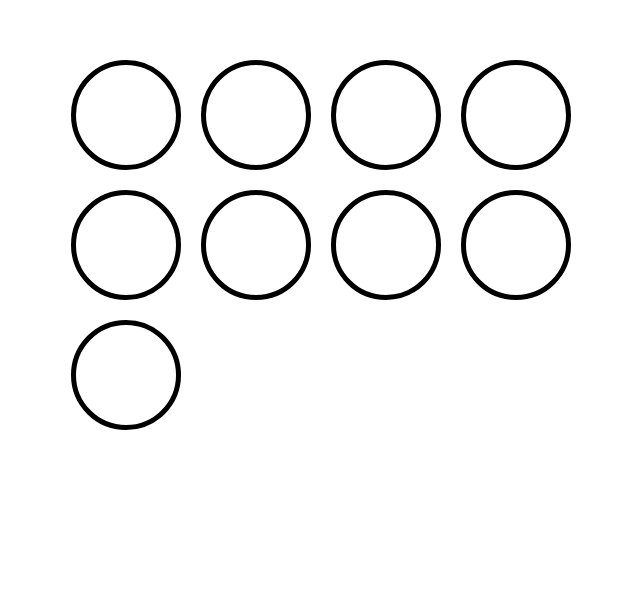
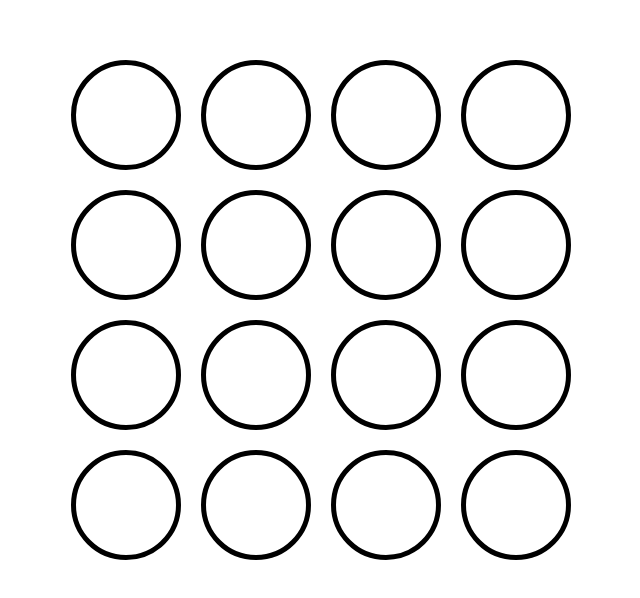
Before and after one commit to Haseen-dev/connect-4-clone, a React (Create React App) app: page / in a window 1280 px wide. Shown: the part 170-768 px from the top of the page, without its empty margins (349-989 px from the left). Built offline with nearby package versions, Linux system fonts and the light colour scheme.

Commit message:
intialize the Game Board

```diff
--- a/src/components/GameBoard.jsx
+++ b/src/components/GameBoard.jsx
@@ -5,7 +5,7 @@ import "../Game.css";
 const No_Player = 0;
 const Player_1 = 1;
 const Player_2 = 2;
-
+const noOfCircles = 16;
 const GameBoard = () => {
   const [gameboard, setGameboard] = useState(Array(16).fill(No_Player));
   const [currentPlayer, setCurrentPlayer] = useState(Player_1);
@@ -21,6 +21,14 @@ const GameBoard = () => {
     left: "50%",
     marginLeft: "-250px",
   };
+
+  const initBoard = () => {
+    const circles = [];
+    for (let i = 0; i < noOfCircles; i++) {
+      circles.push(renderCircle(i));
+    }
+    return circles
+  };
   const clickedCirle = (id) => {
     //console.log("circle clicked" + id);
     //this is also update the array state like spread operator
@@ -35,11 +43,11 @@ const GameBoard = () => {
     // setGameboard(board)
     // console.log(board);
 
-    setGameboard(prev=>{
-      return prev.map((circle,pos)=>{
-        if(pos===id)return currentPlayer
-        return circle
-      })
+    setGameboard((prev) => {
+      return prev.map((circle, pos) => {
+        if (pos === id) return currentPlayer;
+        return circle;
+      });
     });
     setCurrentPlayer(currentPlayer === Player_1 ? Player_2 : Player_1);
   };
@@ -52,19 +60,7 @@ const GameBoard = () => {
       />
     );
   };
-  return (
-    <div style={style}>
-      {renderCircle(0)}
-      {renderCircle(1)}
-      {renderCircle(2)}
-      {renderCircle(3)}
-      {renderCircle(4)}
-      {renderCircle(5)}
-      {renderCircle(6)}
-      {renderCircle(7)}
-      {renderCircle(8)}
-    </div>
-  );
+  return <div style={style}>{initBoard()}</div>;
 };
 
 export default GameBoard;
```
